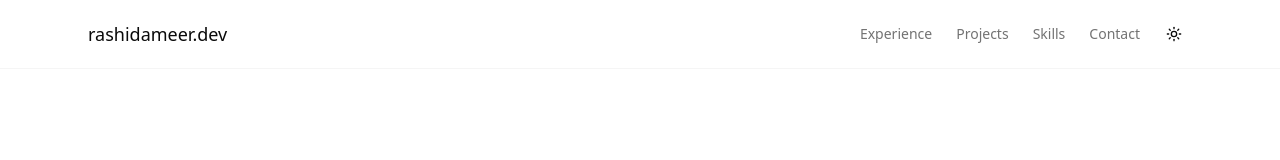
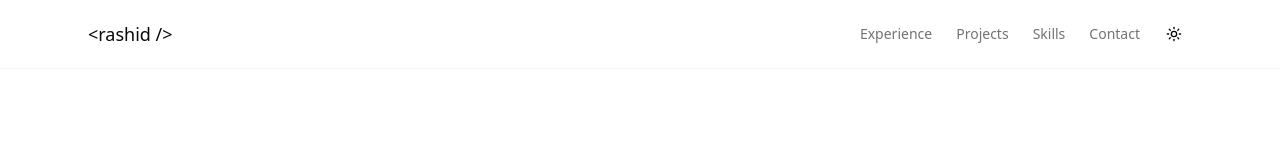
Before and after one commit to rashid-ameer/rashid-dev-portfolio, a Next.js app: page / in a window 1280 px wide. Shown: the top 160 px of the page. Built offline with nearby package versions, Linux system fonts and the light colour scheme.

Commit message:
feat(header): update homepage link text and add aria-label
refactor(footer): update social media profile links to use consistent username format

```diff
--- a/src/components/footer/index.tsx
+++ b/src/components/footer/index.tsx
@@ -23,13 +23,13 @@ export function Footer() {
             <ContactItem
               icon={Linkedin}
               label="LinkedIn"
-              value="linkedin.com/in/rashidameer"
+              value="linkedin.com/in/rashid-ameer"
               href="https://linkedin.com/in/rashid-ameer"
             />
             <ContactItem
               icon={Github}
               label="GitHub"
-              value="github.com/rashidameer"
+              value="github.com/rashid-ameer"
               href="https://github.com/rashid-ameer"
             />
           </div>
--- a/src/components/header/index.tsx
+++ b/src/components/header/index.tsx
@@ -5,8 +5,8 @@ export function Header() {
   return (
     <header className="fixed top-0 left-0 right-0 z-50 border-b border-border/40 bg-background/80 backdrop-blur-sm">
       <nav className="container mx-auto flex items-center justify-between px-6 py-4 max-w-6xl">
-        <Link href="/" className="text-lg font-medium">
-          rashidameer.dev
+        <Link href="/" className="text-lg font-medium" aria-label="Homepage">
+          {"<rashid />"}
         </Link>
 
         <div className="flex items-center gap-4">
```
